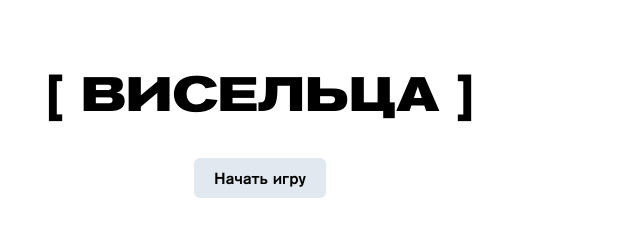
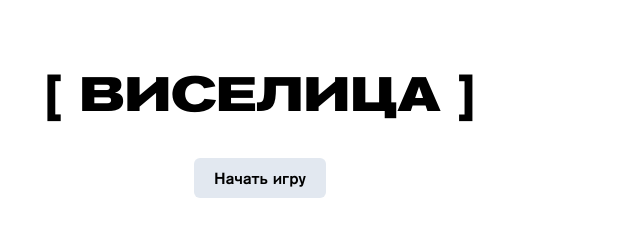
Before and after one commit to Agetosha/HangMan-Game, a website built with Vite: page index.html in a window 1280 px wide. Shown: the part 266-502 px from the top of the page, 380-1020 px from the left. Built offline with nearby package versions, Linux system fonts and the light colour scheme.

Commit message:
Update index.html

```diff
--- a/index.html
+++ b/index.html
@@ -55,7 +55,7 @@
             >
           </label>
         </div>
-        <h1 id="logo" class="mainText">[ ВИСЕЛЬЦА ]</h1>
+        <h1 id="logo" class="mainText">[ ВИСЕЛИЦА ]</h1>
 
       <div id="game">
         <button id="start-game">Начать игру</button>
```
